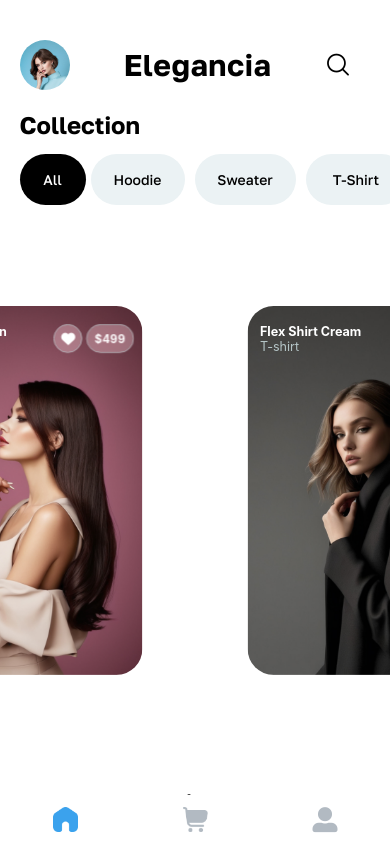
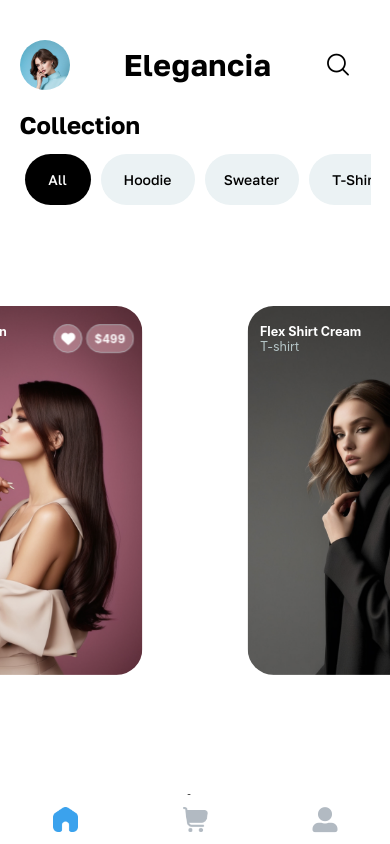
Before and after one commit to usmanjutt47/Fashion-store, a React Native app in the folder client/: screen /Home in a window 390 px wide. Built offline with nearby package versions, Linux system fonts and the light colour scheme.

Commit message:
Update Home.jsx

```diff
--- a/client/src/screens/Home.jsx
+++ b/client/src/screens/Home.jsx
@@ -7,6 +7,7 @@ import {
   ScrollView,
   TouchableOpacity,
   Pressable,
+  FlatList,
 } from "react-native";
 import { StatusBar } from "expo-status-bar";
 import { useFonts } from "expo-font";
@@ -30,12 +31,40 @@ export default function Home() {
   const [selected, setSelected] = useState("All");
 
   if (!loaded) {
-    return <View style={styles.container} />;
+    return null;
   }
 
   const handlePress = (item) => {
     setSelected(item);
   };
+
+  const data = ["All", "Hoodie", "Sweater", "T-Shirt", "Pants"];
+
+  // Render function for FlatList
+  const renderItem = ({ item }) => (
+    <TouchableOpacity
+      onPress={() => handlePress(item)}
+      style={[
+        styles.pressableButton,
+        {
+          backgroundColor: selected === item ? "#000000" : "#EBF2F4",
+          width: item === "All" ? 66 : 94,
+          marginHorizontal: 5,
+        },
+      ]}
+    >
+      <Text
+        style={[
+          styles.pressableText,
+          {
+            color: selected === item ? "#FFFFFF" : "#000000",
+          },
+        ]}
+      >
+        {item}
+      </Text>
+    </TouchableOpacity>
+  );
 
   return (
     <View style={styles.container}>
@@ -61,34 +90,14 @@ export default function Home() {
         showsHorizontalScrollIndicator={false}
       >
         <Text style={styles.collectionTitle}>Collection</Text>
-        <View style={styles.buttonContainer}>
-          {buttonData.map((button) => (
-            <TouchableOpacity
-              key={button.key}
-              onPress={() => handlePress(button.key)}
-              style={[
-                styles.pressableButton,
-                {
-                  backgroundColor:
-                    selected === button.key ? "#000000" : "#EBF2F4",
-                  width: button.width,
-                },
-                button !== buttonData[0] && { marginHorizontal: 5 },
-              ]}
-            >
-              <Text
-                style={[
-                  styles.pressableText,
-                  {
-                    color: selected === button.key ? "#FFFFFF" : "#000000",
-                  },
-                ]}
-              >
-                {button.label}
-              </Text>
-            </TouchableOpacity>
-          ))}
-        </View>
+        <FlatList
+          data={data}
+          renderItem={renderItem}
+          keyExtractor={(item) => item}
+          horizontal
+          showsHorizontalScrollIndicator={false}
+          contentContainerStyle={styles.buttonContainer}
+        />
 
         <View style={styles.carouselContainer}>
           <Carousel />
@@ -384,7 +393,6 @@ const styles = StyleSheet.create({
   },
   buttonContainer: {
     height: 60,
-    width: "100%",
     marginTop: "3%",
     flexDirection: "row",
     alignItems: "center",
```
